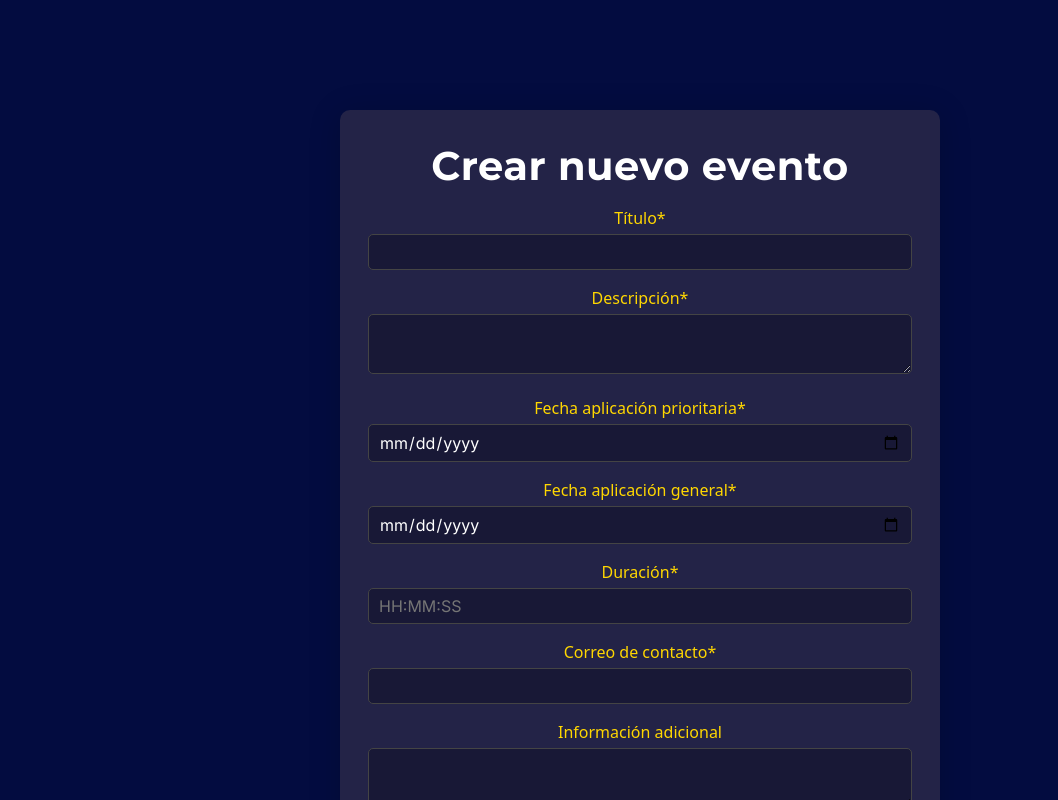
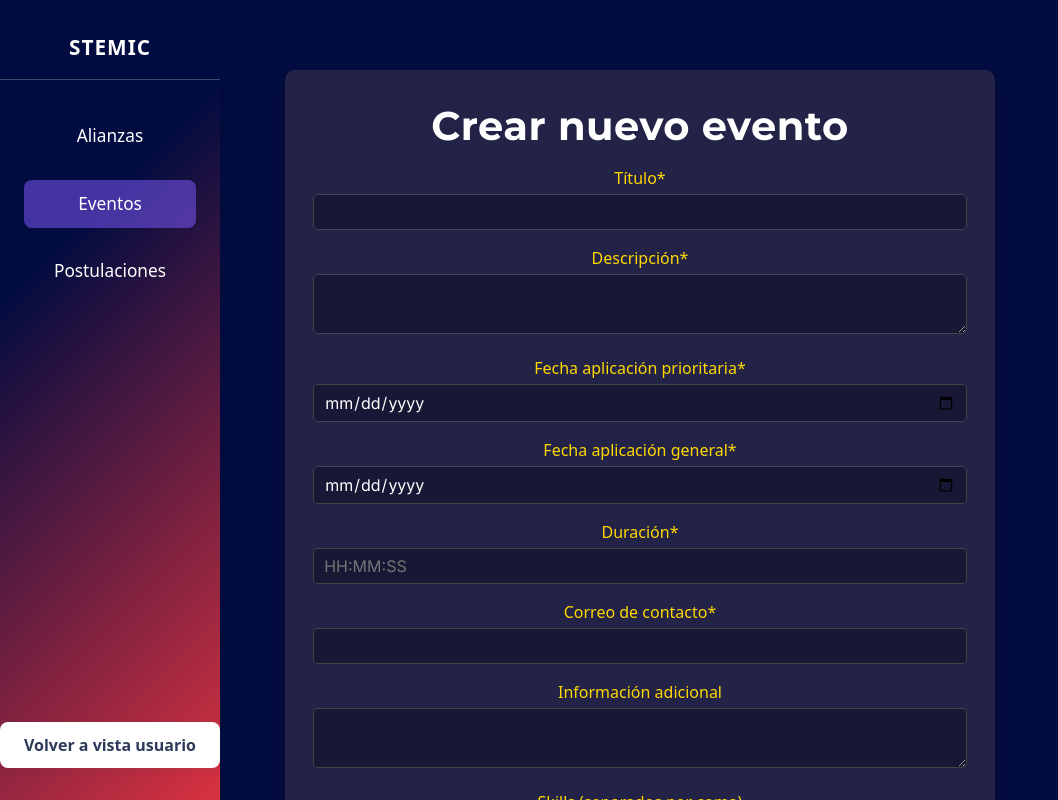
Before and after one commit to RageJohan/Proyecto_de_Tesis_C24_G34_Stemic_Frontend, a React (Vite) app: page /admin-events/create in a window 1280 px wide. Shown: the top 800 px of the page, without its empty margins (0-1058 px from the left). Built offline with nearby package versions, Linux system fonts and the light colour scheme; no server answers.

Commit message:
Refactor EventCreateView: Integrate AdminSidebar and improve the modal structure

```diff
--- a/src/components/EventCreateView.jsx
+++ b/src/components/EventCreateView.jsx
@@ -2,6 +2,7 @@ import React, { useState } from "react";
 import { useNavigate } from "react-router-dom";
 import { createEvent } from "../services/api";
 import "../styles/EventCreateModal.css";
+import AdminSidebar from "./AdminSidebar";
 
 export default function EventCreateView() {
   const [form, setForm] = useState({
@@ -64,8 +65,9 @@ export default function EventCreateView() {
   }
 
   return (
-    <div className="modal-overlay" style={{position:'static',background:'none',minHeight:'100vh'}}>
-      <div className="modal-content" style={{maxWidth:600,margin:'40px auto'}}>
+    <AdminSidebar>
+      <div className="modal-overlay" style={{position:'static',background:'none',padding:0}}>
+        <div className="modal-content" style={{maxWidth:800,margin:'0 auto'}}>
         <h2>Crear nuevo evento</h2>
         <form onSubmit={handleSubmit} className="event-form">
           <label>Título*<input name="titulo" value={form.titulo} onChange={handleChange} required minLength={3} /></label>
@@ -96,6 +98,7 @@ export default function EventCreateView() {
           </div>
         </form>
       </div>
-    </div>
+      </div>
+    </AdminSidebar>
   );
 }
```
